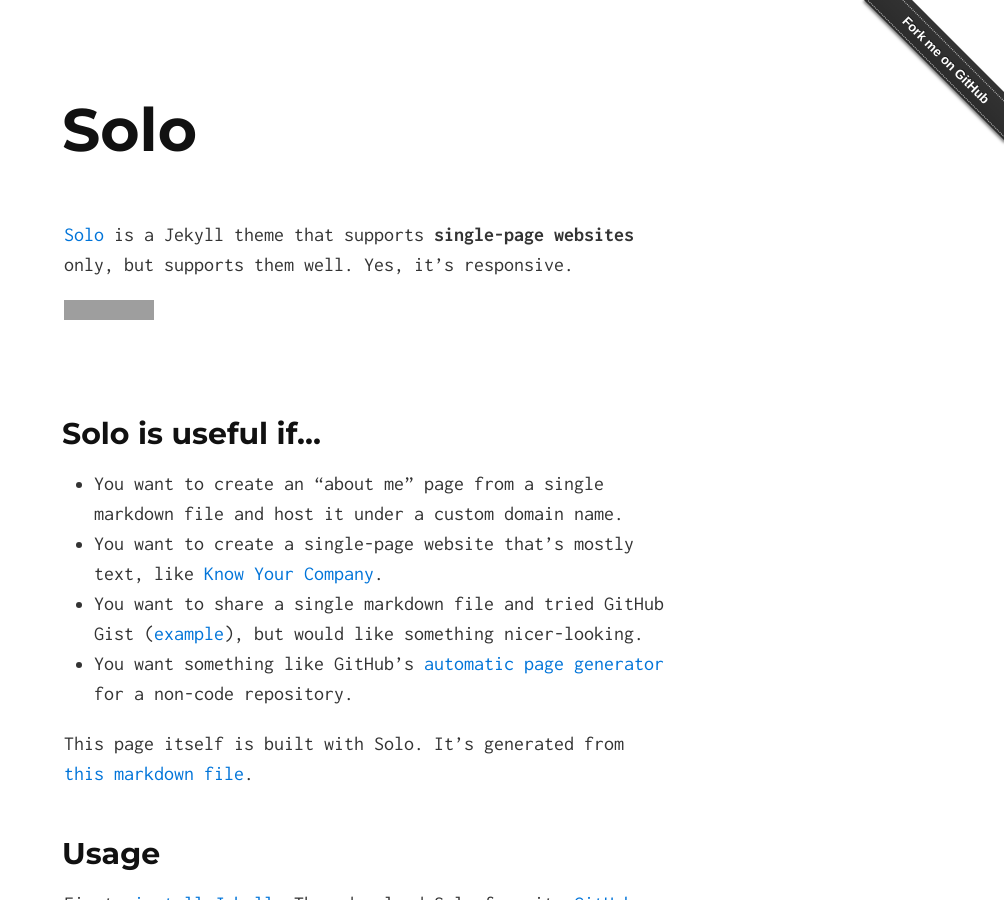
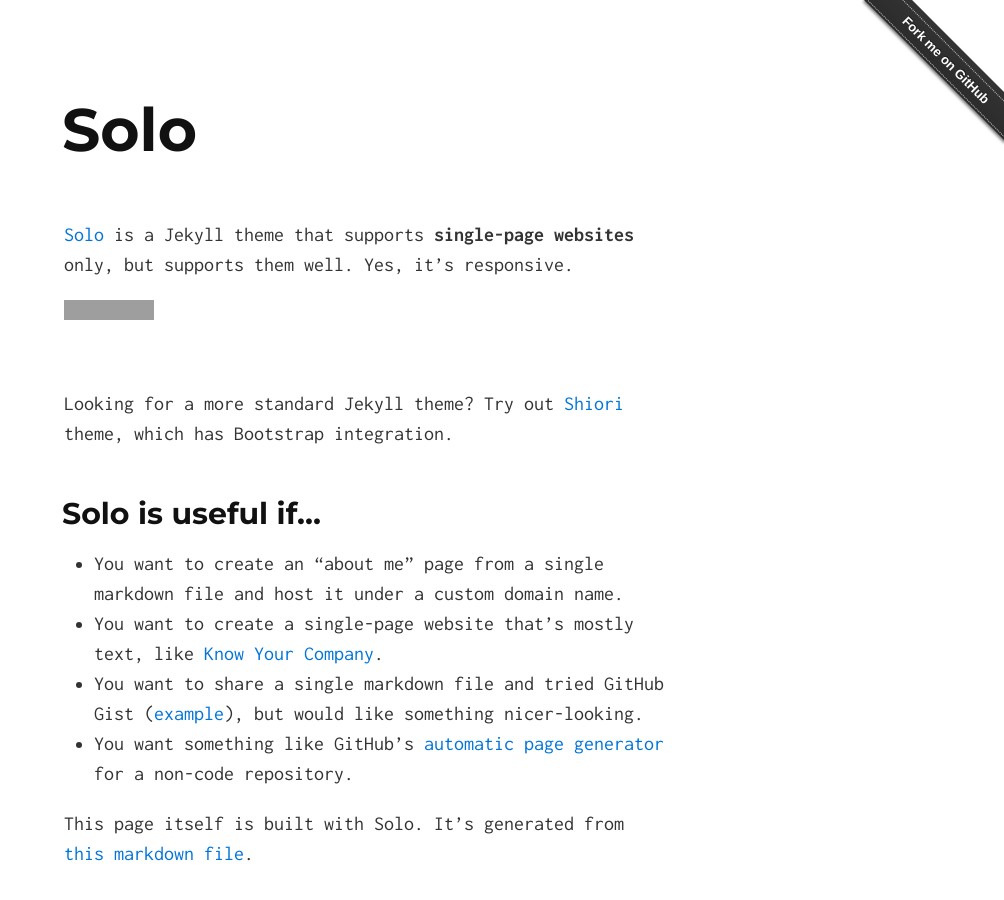
Before and after one commit to entropia/tip-toi-reveng, a Jekyll site: the page built from index.html, in a window 1280 px wide and 900 px high. Shown: the whole window, without its empty margins (276-1280 px from the left). Built offline with Jekyll 4.4.1, drawn with Linux system fonts in a browser that asks for light colours; grey boxes are pictures that could not be loaded.

Commit message:
Add shiori

```diff
--- a/_includes/index.md
+++ b/_includes/index.md
@@ -4,6 +4,8 @@
 
 <iframe src="http://ghbtns.com/github-btn.html?user=chibicode&amp;repo=solo&amp;type=watch&amp;count=true&amp;size=large"
   allowtransparency="true" frameborder="0" scrolling="0" width="170" height="30"></iframe><br/>
+
+Looking for a more standard Jekyll theme? Try out [Shiori](http://github.com/ellekasai/shiori) theme, which has Bootstrap integration.
 
 ## Solo is useful if...
 
```
Also changed, not shown: README.md.
